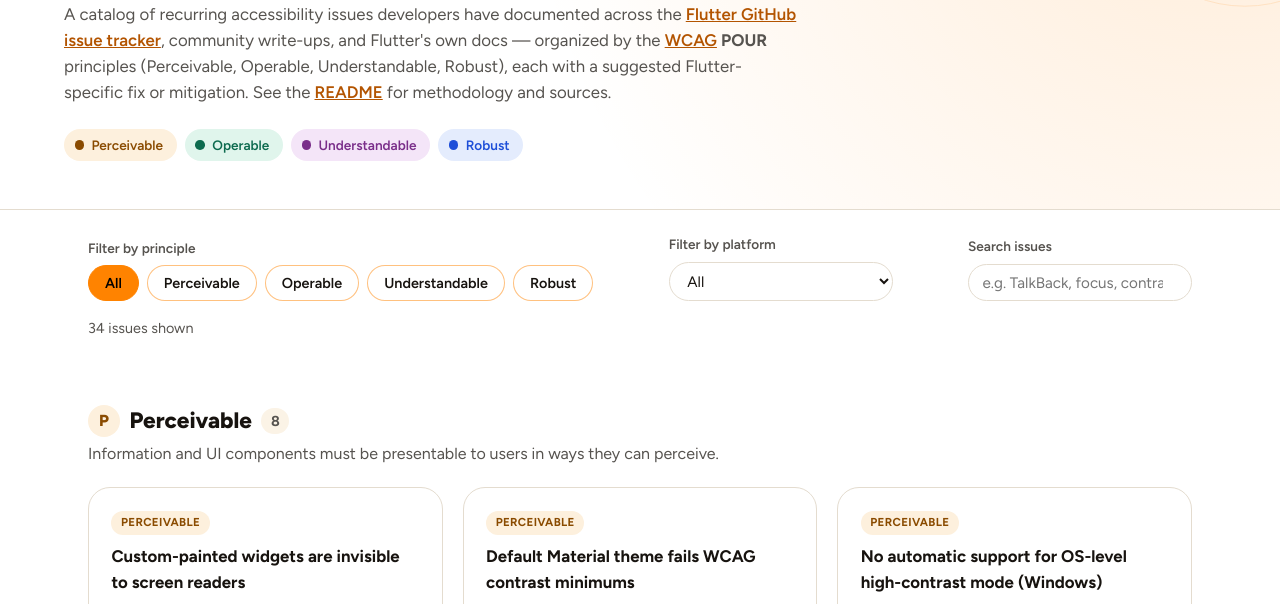
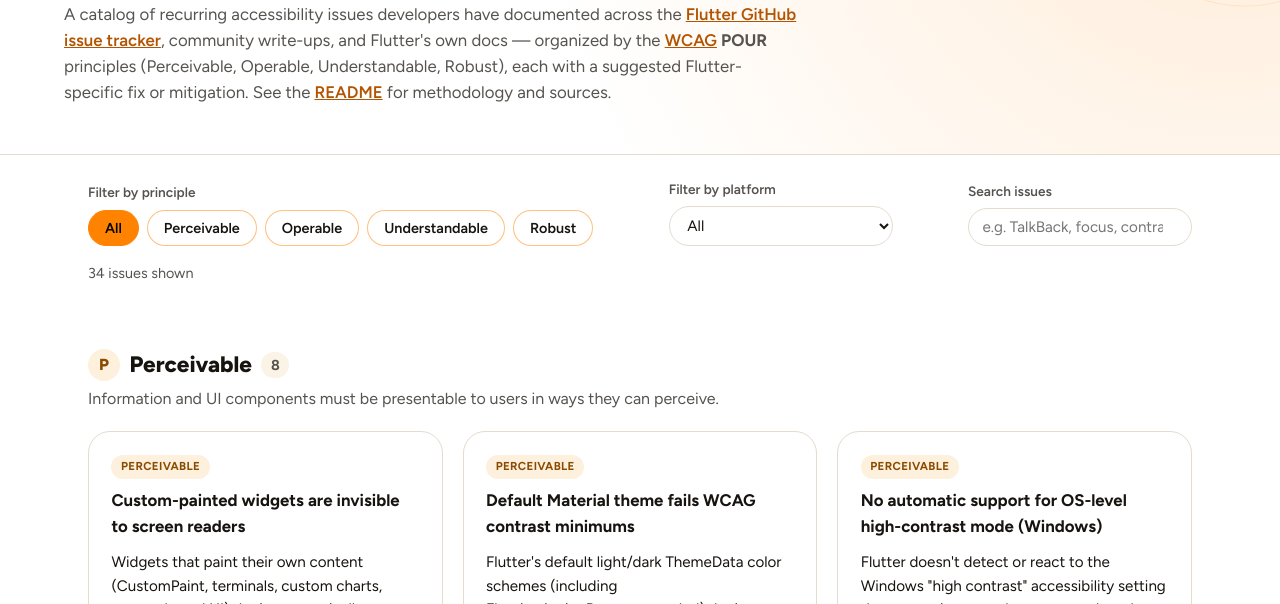
Before and after one commit to arctouch-stellalunardeli1/flutter-a11y-issues, a plain HTML site: page index.html in a window 1280 px wide. Shown: the part 161-765 px from the top of the page. Drawn offline with Linux system fonts and the light colour scheme.

Commit message:
Remove redundant POUR legend from header, update README
The four principles are already spelled out in the header description
text, so the pill legend duplicated it without adding information.
README now also documents the ArcTouch-derived visual design.

```diff
--- a/assets/style.css
+++ b/assets/style.css
@@ -232,42 +232,6 @@
 .header-desc a {
   font-weight: 600;
 }
-
-.principle-legend {
-  display: flex;
-  flex-wrap: wrap;
-  gap: 0.5rem;
-  margin-top: 1.5rem;
-  padding: 0;
-  list-style: none;
-}
-
-.legend-chip {
-  display: flex;
-  align-items: center;
-  gap: 0.45rem;
-  font-size: 0.85rem;
-  font-weight: 600;
-  padding: 0.3rem 0.8rem 0.3rem 0.6rem;
-  border-radius: 999px;
-  border: 1px solid transparent;
-}
-
-.legend-dot {
-  width: 0.6rem;
-  height: 0.6rem;
-  border-radius: 50%;
-  display: inline-block;
-}
-
-.legend-perceivable { background: var(--perceivable-bg); color: var(--perceivable); }
-.legend-perceivable .legend-dot { background: var(--perceivable); }
-.legend-operable { background: var(--operable-bg); color: var(--operable); }
-.legend-operable .legend-dot { background: var(--operable); }
-.legend-understandable { background: var(--understandable-bg); color: var(--understandable); }
-.legend-understandable .legend-dot { background: var(--understandable); }
-.legend-robust { background: var(--robust-bg); color: var(--robust); }
-.legend-robust .legend-dot { background: var(--robust); }
 
 .toolbar {
   max-width: 72rem;
--- a/index.html
+++ b/index.html
@@ -44,12 +44,6 @@
         Flutter-specific fix or mitigation. See the
         <a href="README.md">README</a> for methodology and sources.
       </p>
-      <ul class="principle-legend">
-        <li class="legend-chip legend-perceivable"><span class="legend-dot"></span> Perceivable</li>
-        <li class="legend-chip legend-operable"><span class="legend-dot"></span> Operable</li>
-        <li class="legend-chip legend-understandable"><span class="legend-dot"></span> Understandable</li>
-        <li class="legend-chip legend-robust"><span class="legend-dot"></span> Robust</li>
-      </ul>
     </div>
   </header>
 
```
Also changed, not shown: 1 other file.
